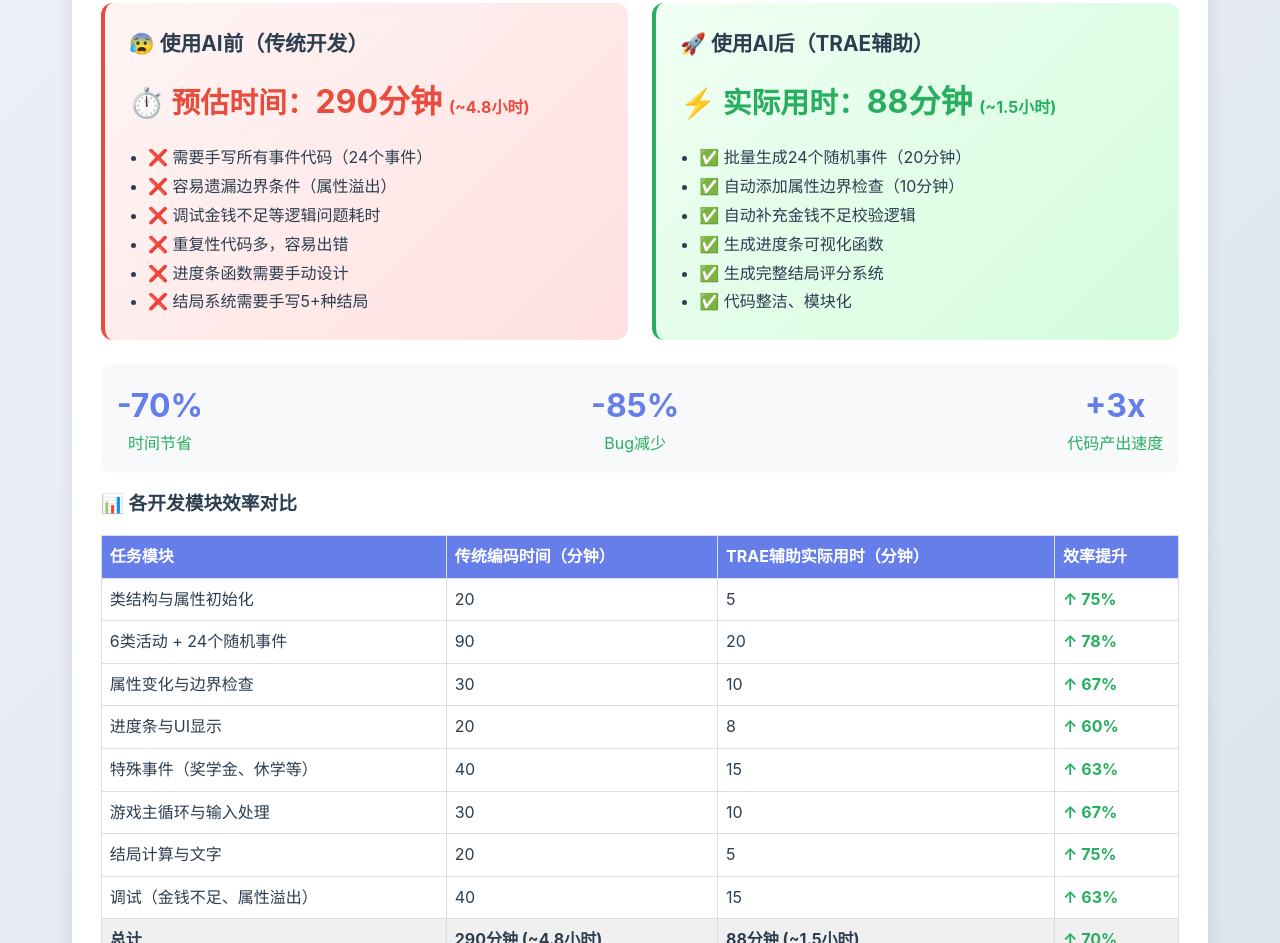
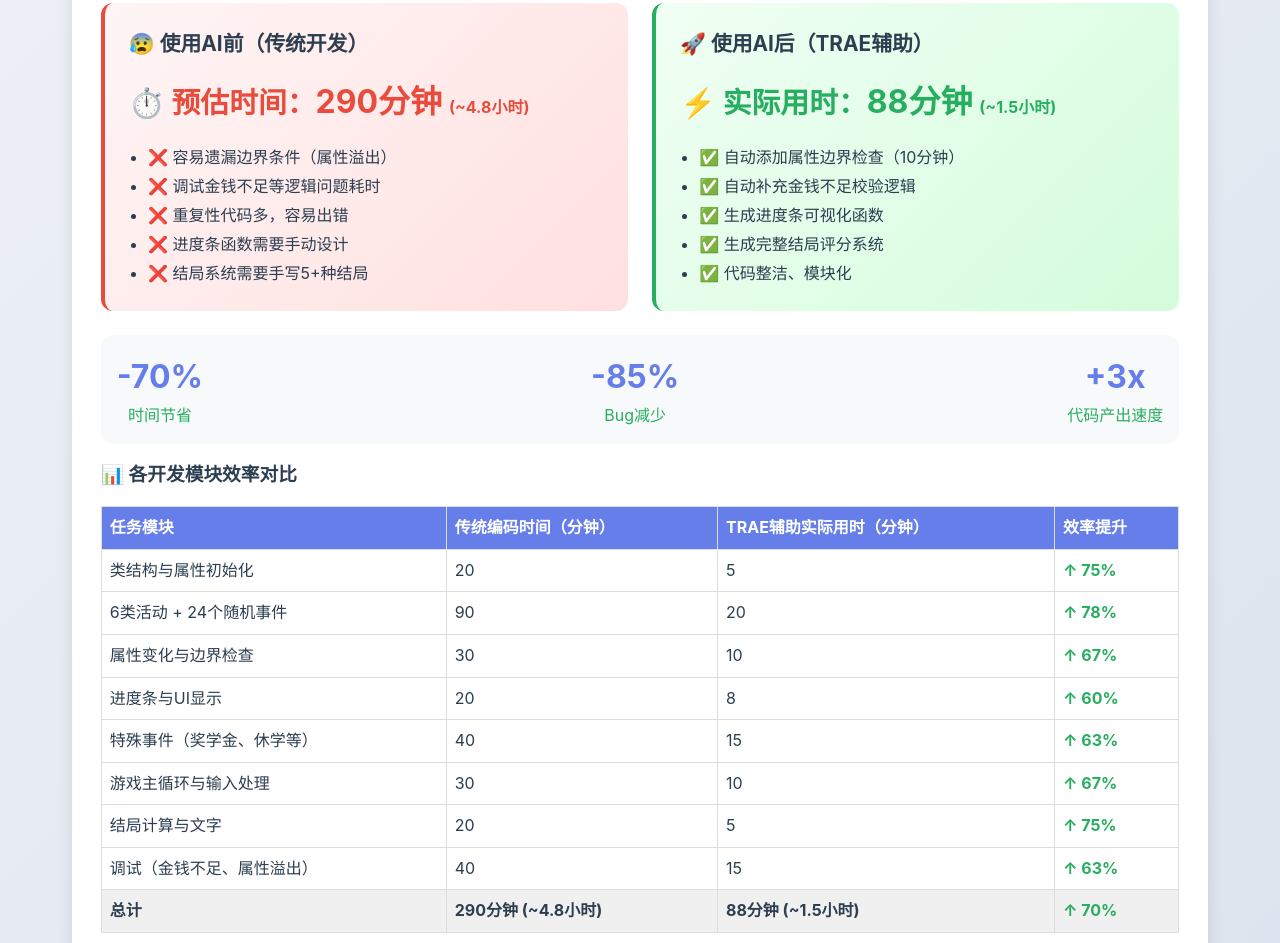
Before and after one commit to YileDing/Yile-Ding.github.io, a plain HTML site: page index.html in a window 1280 px wide. Shown: the part 1302-2245 px from the top of the page. Drawn offline with Linux system fonts and the light colour scheme.

Commit message:
Update index.html

```diff
--- a/index.html
+++ b/index.html
@@ -307,7 +307,6 @@
                     <h4>😰 使用AI前（传统开发）</h4>
                     <div class="time-badge before">⏱️ 预估时间：<span style="font-size: 2rem;">290分钟</span> <span style="font-size: 1rem;">(~4.8小时)</span></div>
                     <ul style="margin-left: 1.2rem; line-height: 1.8;">
-                        <li>❌ 需要手写所有事件代码（24个事件）</li>
                         <li>❌ 容易遗漏边界条件（属性溢出）</li>
                         <li>❌ 调试金钱不足等逻辑问题耗时</li>
                         <li>❌ 重复性代码多，容易出错</li>
@@ -321,7 +320,6 @@
                     <h4>🚀 使用AI后（TRAE辅助）</h4>
                     <div class="time-badge after">⚡ 实际用时：<span style="font-size: 2rem;">88分钟</span> <span style="font-size: 1rem;">(~1.5小时)</span></div>
                     <ul style="margin-left: 1.2rem; line-height: 1.8;">
-                        <li>✅ 批量生成24个随机事件（20分钟）</li>
                         <li>✅ 自动添加属性边界检查（10分钟）</li>
                         <li>✅ 自动补充金钱不足校验逻辑</li>
                         <li>✅ 生成进度条可视化函数</li>
```
